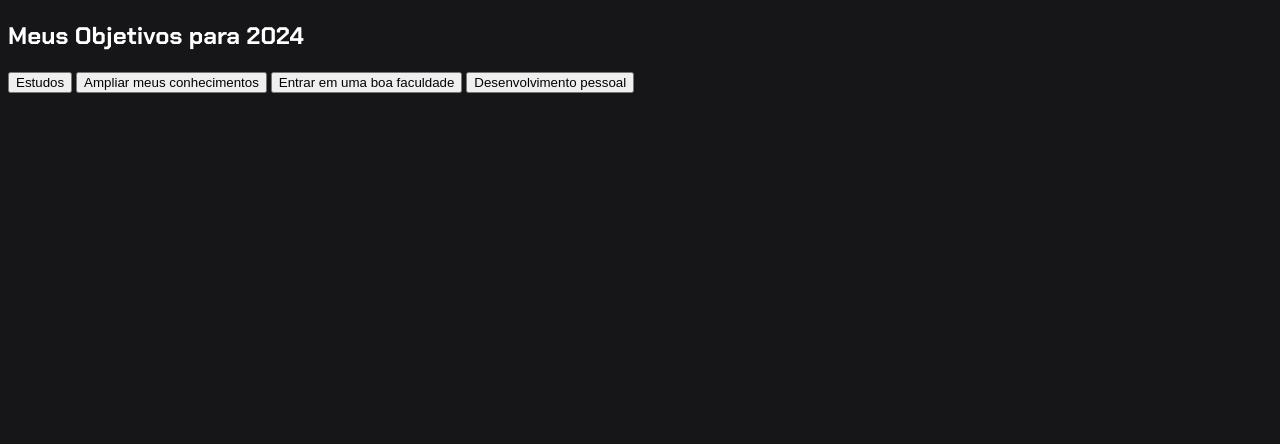
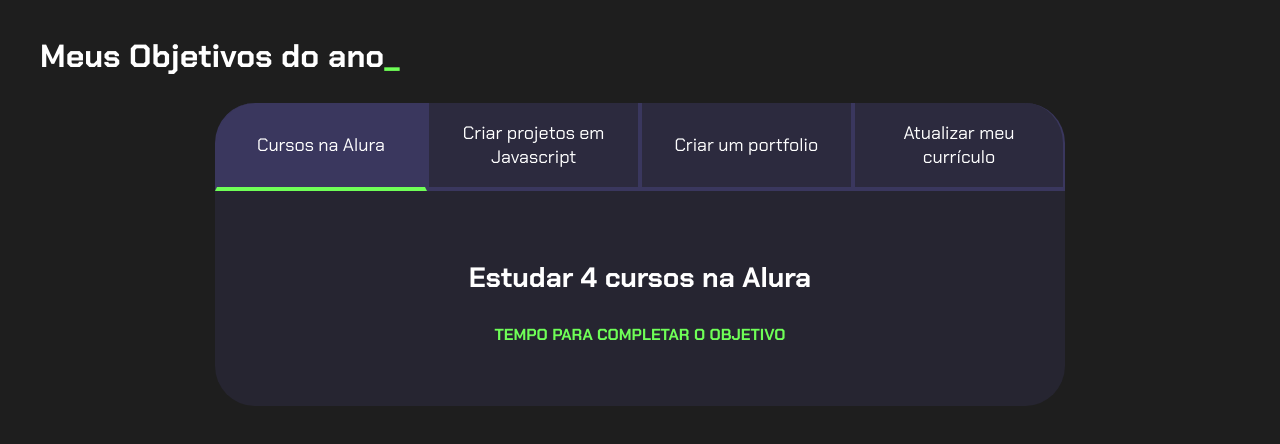
Before and after one commit to mariaeduardast/aluraleocarlos, a plain HTML site: page index.html in a window 1280 px wide. Drawn offline with Linux system fonts and the light colour scheme.

Commit message:
Add files via upload

```diff
--- a/index.html
+++ b/index.html
@@ -3,18 +3,43 @@
 <head>
     <meta charset="UTF-8">
     <meta name="viewport" content="width=device-width, initial-scale=1.0">
-  <title>Meus objetivos para 2024</title>
+    <title>Meus objetivos do ano</title>
     <link rel="stylesheet" href="style.css">
 </head>
 <body>
     <section class="conteudo-principal">
-          <h2 class="titulo-principal">Meus Objetivos para 2024</h2>
+        <h2 class="titulo-principal">Meus Objetivos do ano<span>_</span></h2>
+        <div class="conteudo">
         <div class="botoes">
-            <button class="botao">Estudos</button>
-            <button class="botao">Ampliar meus conhecimentos</button>
-            <button class="botao">Entrar em uma boa faculdade</button>
-            <button class="botao">Desenvolvimento pessoal</button>
+            <button class="botao ativo">Cursos na Alura</button>
+            <button class="botao">Criar projetos em Javascript</button>
+            <button class="botao">Criar um portfolio</button>
+            <button class="botao">Atualizar meu currículo</button>
+        </div>
+        <div class="abas-textos">
+            <div class="aba-conteudo ativo">
+                <h3 class="aba-conteudo-titulo-principal">Estudar 4 cursos na Alura</h3>
+                <h4 class="aba-conteudo-titulo-secundario">Tempo para completar o objetivo</h4>
+                <div class="contador"></div>
+            </div>
+            <div class="aba-conteudo">
+                <h3 class="aba-conteudo-titulo-principal">Criar 5 projetos em Javascript</h3>
+                <h4 class="aba-conteudo-titulo-secundario">Tempo para completar o objetivo</h4>
+                <div class="contador"></div>
+            </div>
+            <div class="aba-conteudo">
+                <h3 class="aba-conteudo-titulo-principal">Criar um portfolio com os meus 3 melhores projetos</h3>
+                <h4 class="aba-conteudo-titulo-secundario">Tempo para completar o objetivo</h4>
+                <div class="contador"></div>
+            </div>
+            <div class="aba-conteudo">
+                <h3 class="aba-conteudo-titulo-principal">Atualizar meu curriculo com os certificados da Alura</h3>
+                <h4 class="aba-conteudo-titulo-secundario">Tempo para completar o objetivo</h4>
+                <div class="contador"></div>
+            </div>
+        </div>
     </div>
     </section>
+    <script src="main.js"></script>
 </body>
 </html>
--- a/style.css
+++ b/style.css
@@ -1,7 +1,7 @@
-@import url('https://fonts.googleapis.com/css?family=Chakra+Petch:wght@400;700&display=swap');
+@import url('https://fonts.googleapis.com/css2?family=Chakra+Petch:wght@400;700&display=swap');
 
 :root {
-  --cor-de-fundo: #161618;
+    --cor-de-fundo: #1E1E1E;
     --verde: #6FFF57;
     --branco: #FFFFFF;
     --botao-ativo: #3A375E;
@@ -14,3 +14,92 @@ body {
     color: var(--branco);
     font-family: 'Chakra Petch', sans-serif;
 }
+
+
+.conteudo-principal {
+    display: flex;
+    flex-direction: column;
+    justify-content: center;
+    align-items: center;
+    max-width: 1200px;
+    width: 100%;
+    margin: 0 auto;
+}
+
+.titulo-principal {
+    text-align: left;
+    width: 100%;
+    font-size: 32px;
+}
+
+.titulo-principal span {
+    color: var(--verde);
+}
+
+
+.botao {
+    font-family: 'Chakra Petch', sans-serif;
+    background-color: var(--botao-inativo);
+    color: var(--branco);
+    display: flex;
+    justify-content: center;
+    padding: 1em;
+    font-size: 18px;
+    align-items: center;
+    width: 100%;
+    border-bottom: 4px solid var(--botao-ativo);
+    border-left: 2px solid var(--botao-ativo);
+    border-right: 2px solid var(--botao-ativo);
+    border-top: none;
+}
+
+.botao:first-child {
+    border-radius: 40px 40px 0 0;
+}
+
+.botoes {
+    display: block;
+}
+
+.botao.ativo{
+    background-color: var(--botao-ativo);
+    border-bottom: 4px solid var(--verde);
+}
+
+.abas-textos{
+    background-color: var(--texto-fundo);
+    padding: 40px;
+    border-radius: 0 0 40px 40px;
+}
+.aba-conteudo.ativo{
+    display:block;
+}
+
+.aba-conteudo{
+    display: none;
+}
+
+.aba-conteudo-titulo-principal{
+    font-size: 28px;
+    text-align: center;
+}
+.aba-conteudo-titulo-secundario{
+    text-align: center;
+    color: var(--verde);
+    text-transform: uppercase;
+}
+
+
+@media screen and (min-width: 768px) {
+    .botoes {
+        display: flex;
+    }
+
+    .botao:first-child {
+        border-radius: 40px 0 0 0;
+    }
+
+    .botao:last-child {
+        border-radius: 0 40px 0 0;
+    }
+}
```
Also changed, not shown: main.js (deleted, +0 -25 lines), 1 other file. Lines whose indentation alone changed are shown as unchanged.
